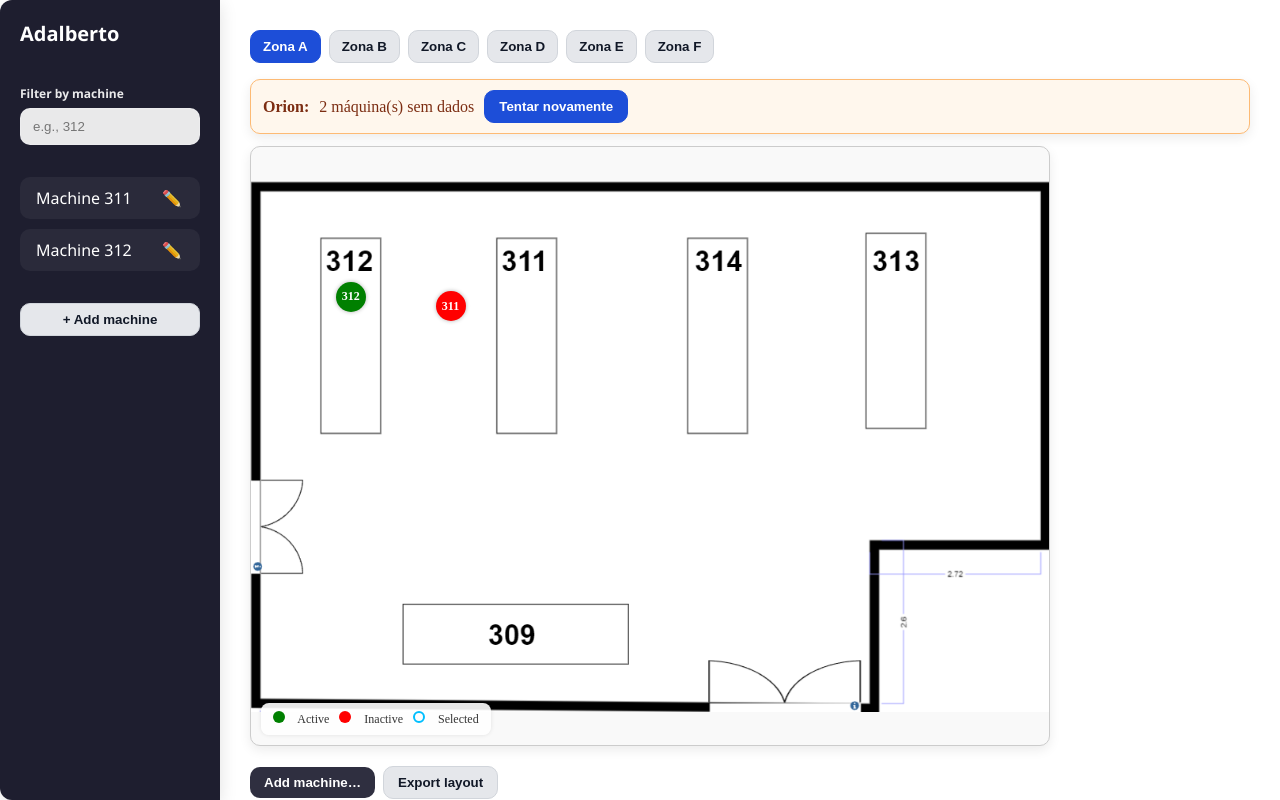
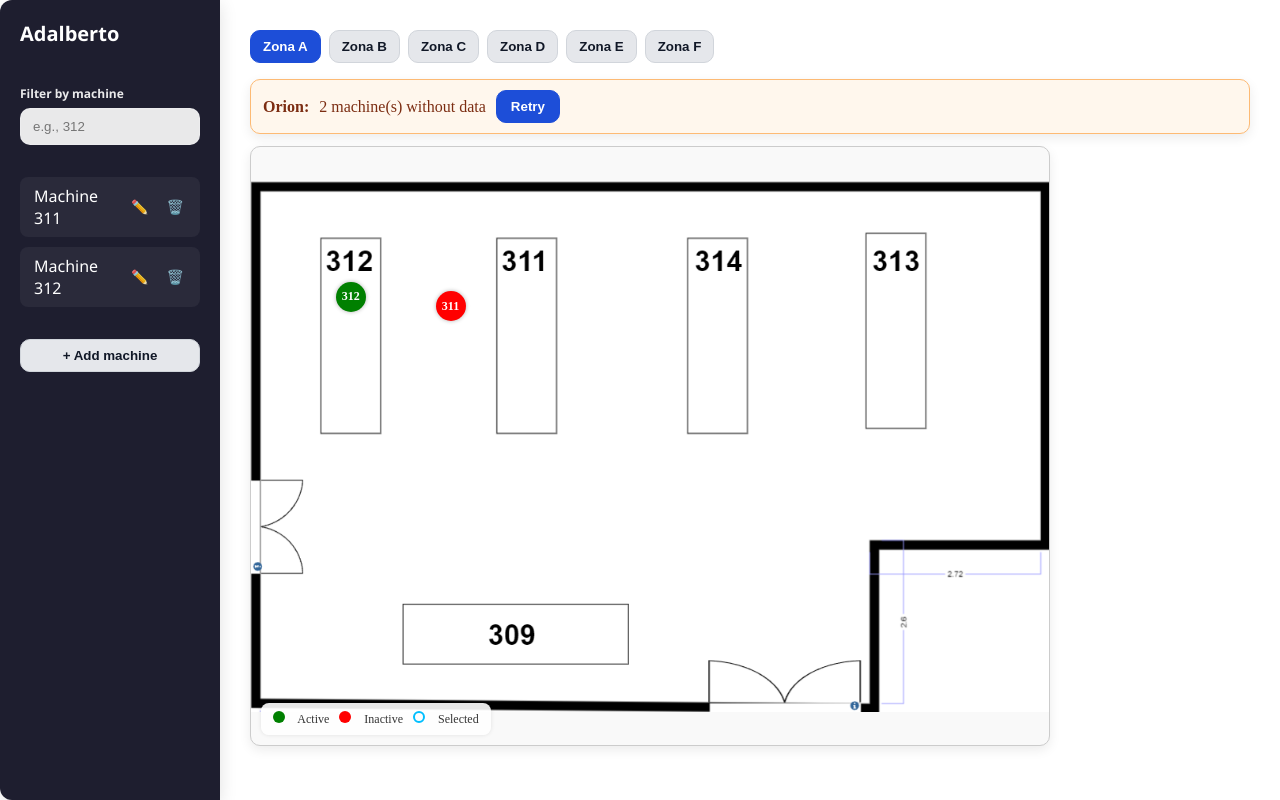
Before and after one commit to 22Gordon/frontend-2d, a React (Create React App) app: page / in a window 1280 px wide. Built offline with nearby package versions, Linux system fonts and the light colour scheme; no server answers.

Commit message:
Commti 19 - Buttons replaced

```diff
--- a/src/App.js
+++ b/src/App.js
@@ -15,7 +15,6 @@ import { getMachineDataFromOrion } from "./services/orionClient";
 import {
   getEffectiveLayout,
   addMachineToLayout,
-  exportEffectiveLayoutAsJson,
   setMachinePosition,
   removeMachineFromLayout,
   isOverlayMachine,
@@ -97,7 +96,7 @@ function App() {
     setOpenAdd(false);
   }
 
-  // <<<<< agora faz fetch imediato ao Orion para pintar o estado logo
+  // place -> cria e já faz fetch para pintar estado
   function handlePlace({ id, x, y, zone }) {
     addMachineToLayout({ zone, id, x, y, status: "inactive" });
     setPlacementCandidateId(null);
@@ -109,17 +108,40 @@ function App() {
     setMoveMode(false);
   }
 
-  function handleRemoveSelected() {
-    if (!selectedMachine) return;
-    const ok = window.confirm(`Remove machine ${selectedMachine} from zone ${selectedZone}?`);
+  // ====== NOVO: mover/remover a partir da sidebar ======
+  function handleMoveMachine(id) {
+    setSelectedMachine(id);
+    setMoveMode(true);
+    setPlacementCandidateId(null);
+  }
+
+  function handleRemoveMachine(id) {
+    if (!isOverlayMachine(selectedZone, id)) {
+      alert("This machine is part of the base layout and cannot be removed here.");
+      return;
+    }
+    const ok = window.confirm(`Remove machine ${id} from zone ${selectedZone}?`);
     if (!ok) return;
-    const removed = removeMachineFromLayout(selectedZone, selectedMachine);
-    if (!removed) {
-      alert("This machine comes from the base layout and can't be removed here.");
-    }
-    setSelectedMachine(null);
+
+    const removed = removeMachineFromLayout(selectedZone, id);
+    if (!removed) return;
+
+    if (selectedMachine === id) setSelectedMachine(null);
     setMoveMode(false);
   }
+  // =====================================================
+
+  // Cancelar mover com ESC
+  useEffect(() => {
+    const onKey = (e) => {
+      if (e.key === "Escape") {
+        setMoveMode(false);
+        setPlacementCandidateId(null);
+      }
+    };
+    window.addEventListener("keydown", onKey);
+    return () => window.removeEventListener("keydown", onKey);
+  }, []);
 
   return (
     <div className="app-shell">
@@ -128,6 +150,8 @@ function App() {
         selectedMachine={selectedMachine}
         onSelectMachine={handleSelectMachine}
         onAddMachine={() => setOpenAdd(true)}
+        onMoveMachine={handleMoveMachine}        // << ícone ✏️
+        onRemoveMachine={handleRemoveMachine}    // << ícone 🗑️
       />
 
       <div className="app-main">
@@ -135,12 +159,12 @@ function App() {
 
         {zoneErrors.length > 0 && (
           <div className="alert">
-            <strong>Orion:</strong> {zoneErrors.length} máquina(s) sem dados{" "}
+            <strong>Orion:</strong> {zoneErrors.length} machine(s) without data{" "}
             <button
               className="btn btn--solid"
               onClick={() => zoneErrors.forEach(fetchAndSetMachineData)}
             >
-              Tentar novamente
+              Retry
             </button>
           </div>
         )}
@@ -158,49 +182,12 @@ function App() {
               onRelocate={handleRelocate}
             />
 
-            <div style={{ marginTop: 10, display: "flex", gap: 8, alignItems: "center", flexWrap: "wrap" }}>
-              <button className="btn btn--ghost" onClick={() => setOpenAdd(true)}>
-                Add machine…
-              </button>
-              <button className="btn" onClick={exportEffectiveLayoutAsJson}>
-                Export layout
-              </button>
-
-              {placementCandidateId && (
-                <button className="btn btn--ghost" onClick={() => setPlacementCandidateId(null)}>
-                  Cancel place
-                </button>
-              )}
-
-              {selectedMachine && (
-                <>
-                  <span style={{ marginLeft: 8, opacity: .6 }}>Selected: {selectedMachine}</span>
-
-                  {!moveMode ? (
-                    <button className="btn btn--ghost" onClick={() => { setMoveMode(true); setPlacementCandidateId(null); }}>
-                      Move (click on map)
-                    </button>
-                  ) : (
-                    <button className="btn btn--solid" onClick={() => setMoveMode(false)}>
-                      Cancel move
-                    </button>
-                  )}
-
-                  <button
-                    className="btn btn--ghost"
-                    onClick={handleRemoveSelected}
-                    disabled={!isOverlayMachine(selectedZone, selectedMachine)}
-                    title={
-                      isOverlayMachine(selectedZone, selectedMachine)
-                        ? "Remove from overlay"
-                        : "Locked (base layout)"
-                    }
-                  >
-                    Remove
-                  </button>
-                </>
-              )}
-            </div>
+            {/* ⛔️ BARRA DE BOTÕES REMOVIDA
+                - Add machine…
+                - Export layout
+                - Selected / Move / Cancel move
+                - Remove
+            */}
           </div>
 
           {selectedMachine && (
@@ -217,10 +204,7 @@ function App() {
       </div>
 
       <Modal open={openAdd} onClose={() => setOpenAdd(false)}>
-        <AddMachinePanel
-          selectedZone={selectedZone}
-          onEnterPlaceMode={handleEnterPlaceMode}
-        />
+        <AddMachinePanel selectedZone={selectedZone} onEnterPlaceMode={handleEnterPlaceMode} />
       </Modal>
     </div>
   );
--- a/src/components/Sidebar.css
+++ b/src/components/Sidebar.css
@@ -15,3 +15,27 @@
   outline: none;
 }
 .input:focus { box-shadow: 0 0 0 2px rgba(255,255,255,0.35); }
+
+.list-item {
+  display: flex;
+  align-items: center;
+  justify-content: space-between;
+  padding: 8px 10px;
+  border-radius: 8px;
+  cursor: pointer;
+}
+
+.actions {
+  display: flex;
+  gap: 6px;
+}
+
+.icon-btn {
+  background: transparent;
+  border: none;
+  cursor: pointer;
+  font-size: 14px;
+}
+.icon-btn:hover {
+  opacity: 0.7;
+}
--- a/src/components/Sidebar.jsx
+++ b/src/components/Sidebar.jsx
@@ -4,24 +4,23 @@ import "./Sidebar.css";
 import "../styles/ui.css";
 
 export default function Sidebar({
-  machines,             // array de IDs (ex.: ["311","312"] ou ["emeter-311", ...])
+  machines,
   selectedMachine,
   onSelectMachine,
   onAddMachine,
+  onMoveMachine,    // novo callback
+  onRemoveMachine,  // novo callback
 }) {
   const [query, setQuery] = useState("");
 
-  // normaliza para facilitar o match (aceita "312" e dá match em "emeter-312")
-  const norm = (id) => String(id).toLowerCase();
   const justNumber = (id) => String(id).match(/\d+/)?.[0] ?? "";
 
   const filtered = useMemo(() => {
     const q = query.trim().toLowerCase();
     if (q === "") return machines;
-
     return machines.filter((id) => {
-      const full = norm(id);           // ex.: "emeter-312"
-      const num = justNumber(id);      // ex.: "312"
+      const full = id.toLowerCase();
+      const num = justNumber(id);
       return full.includes(q) || num.includes(q);
     });
   }, [machines, query]);
@@ -32,7 +31,7 @@ export default function Sidebar({
         <h2 className="sidebar-title">Adalberto</h2>
       </div>
 
-      {/* Filter by machine */}
+      {/* Filtro */}
       <div className="sidebar-filter">
         <label className="filter-label">Filter by machine</label>
         <input
@@ -54,7 +53,34 @@ export default function Sidebar({
               onClick={() => onSelectMachine(id)}
             >
               <span>{`Machine ${justNumber(id) || id}`}</span>
-              <button className="icon-btn" title="Edit">✏️</button>
+
+              <div className="actions">
+                {/* Botão mover */}
+                <button
+                  className="icon-btn"
+                  title="Move"
+                  onClick={(e) => {
+                    e.stopPropagation();
+                    onMoveMachine?.(id);
+                  }}
+                >
+                  ✏️
+                </button>
+
+                {/* Botão remover */}
+                <button
+                  className="icon-btn"
+                  title="Remove"
+                  onClick={(e) => {
+                    e.stopPropagation();
+                    if (window.confirm(`Remove machine ${id}?`)) {
+                      onRemoveMachine?.(id);
+                    }
+                  }}
+                >
+                  🗑️
+                </button>
+              </div>
             </div>
           );
         })}
```
